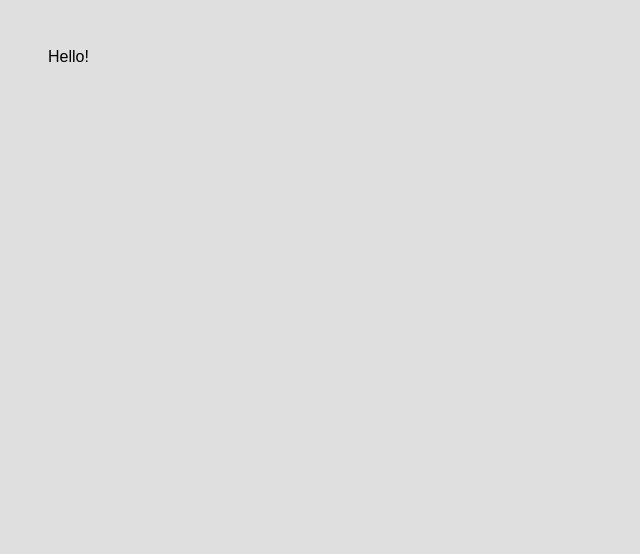
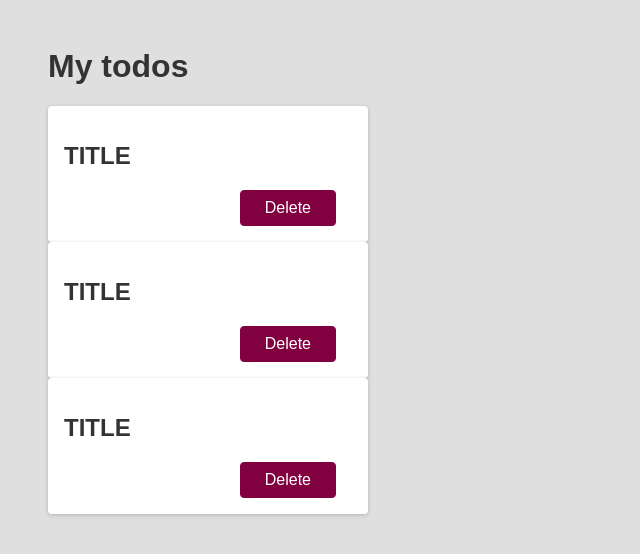
Before and after one commit to ritajeong/react-course, a React (Create React App) app: page / in a window 1280 px wide. Shown: the top 554 px of the page, without its empty margins (0-640 px from the left). Built offline with nearby package versions, Linux system fonts and the light colour scheme.

Commit message:
Todo Component 만들기

```diff
--- a/src/App.js
+++ b/src/App.js
@@ -1,5 +1,12 @@
+import Todo from './components/Todo.js'
 function App() {
-  return <div>Hello!</div>;
+  return <div>
+    <h1>My todos</h1>
+    <Todo />
+    <Todo />
+    <Todo />
+  </div>;
 }
 
+
 export default App;
--- /dev/null
+++ b/src/components/Todo.js
@@ -0,0 +1,12 @@
+function Todo() {
+  return (
+    <div className='card'>
+      <h2>TITLE</h2>
+      <div className='actions'>
+        <button className='btn'>Delete</button>
+      </div>
+    </div>
+  );
+}
+
+export default Todo;
```
